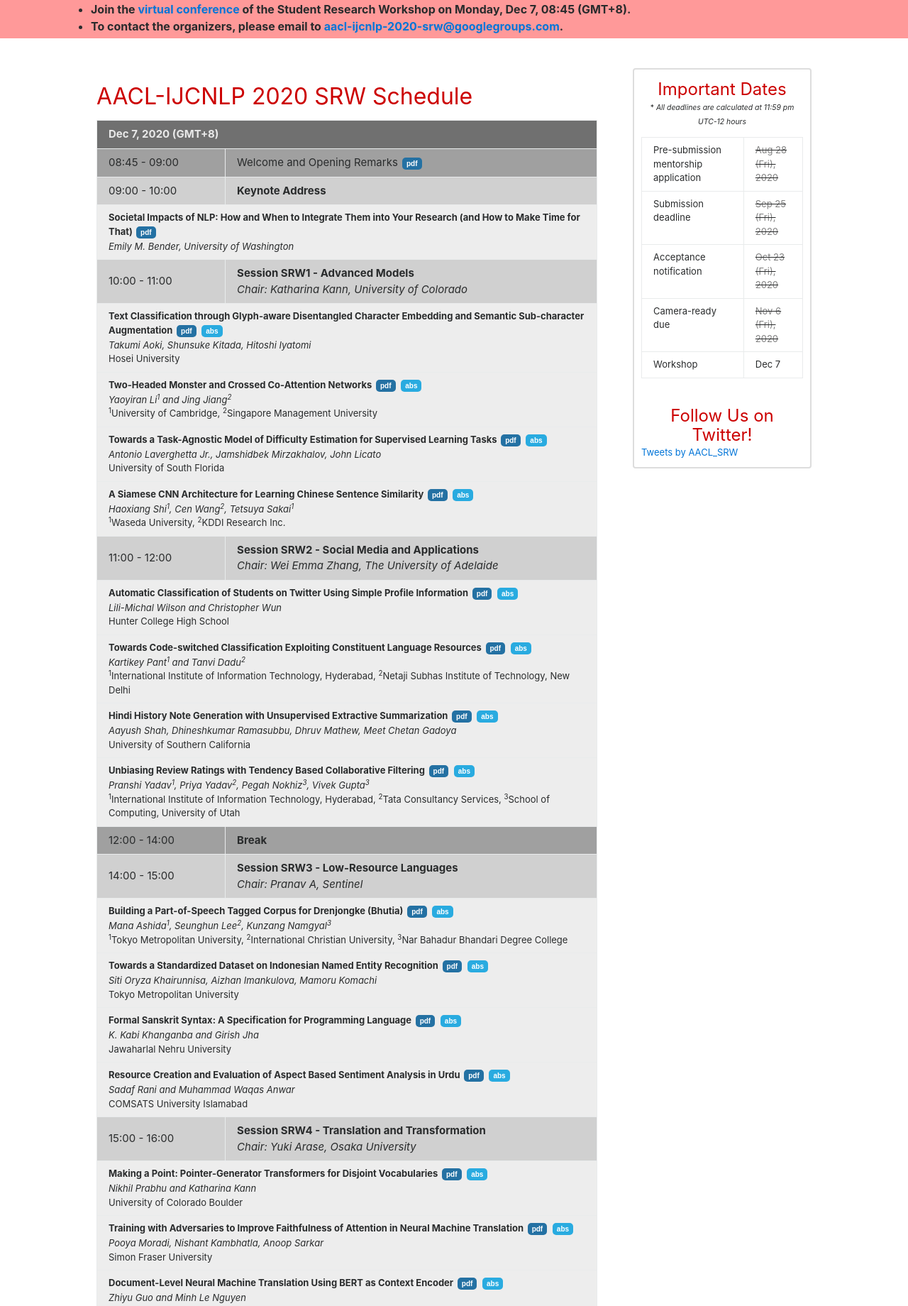
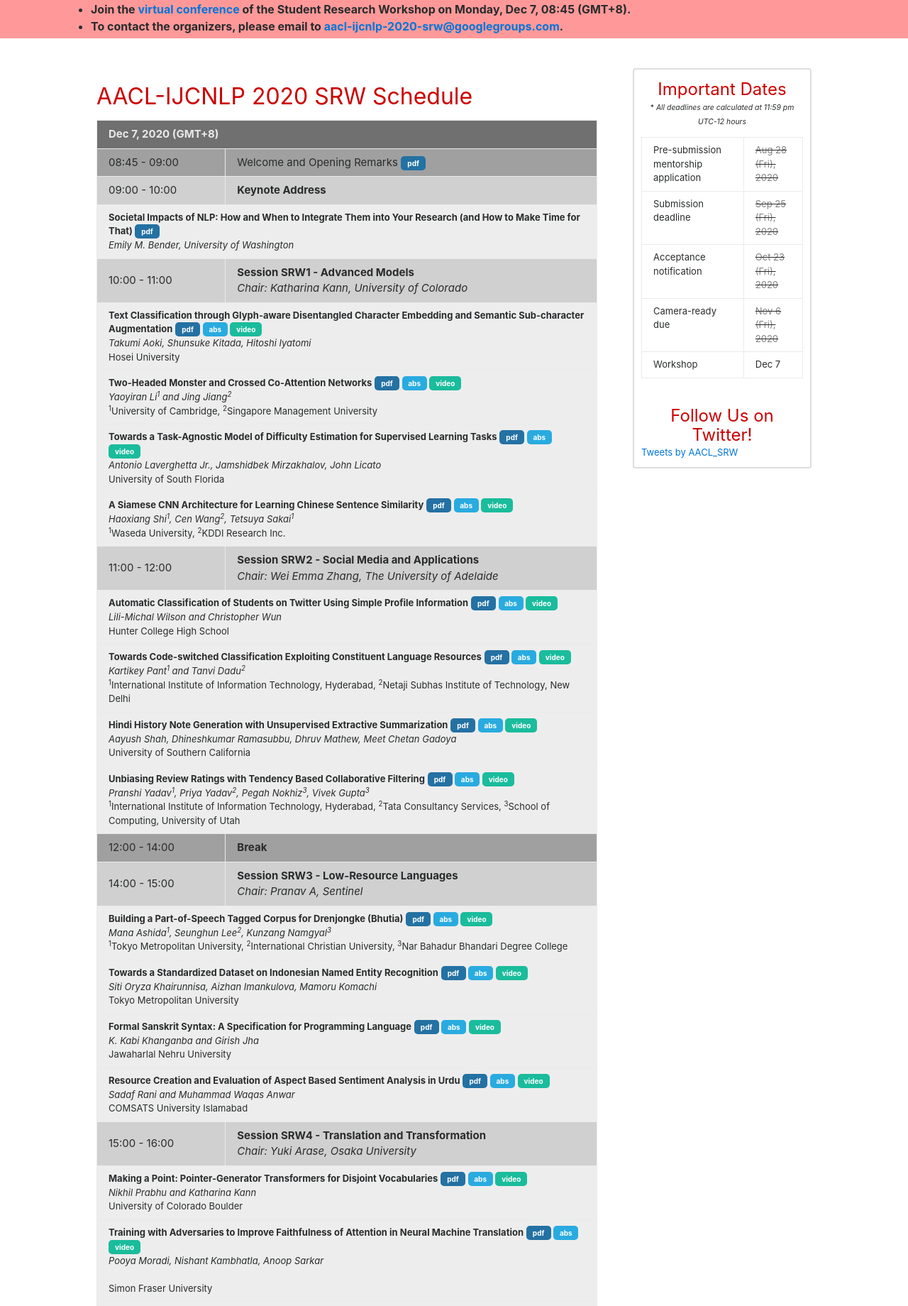
Before and after one commit to aacl2023-srw/aacl2023-srw.github.io, a Jekyll site: the page built from schedule.md, in a window 1280 px wide, cut to the strip 564-2404 px from the top of the page. Shown: the whole strip at 71% size. Built offline with Jekyll 4.4.1, drawn with Linux system fonts in a browser that asks for light colours; comment, search, counter and statistics services are not loaded; some of the changed text lies outside the part shown.

Commit message:
add video links

```diff
--- a/schedule.md
+++ b/schedule.md
@@ -6,23 +6,47 @@ order : 2
 ---
 
 <style>
-input {
-  font-size: 10px;
-  font-weight: bold;
-  color: white;
-  background: #29ABE0;
-  border-radius: 5px;
-  border:none;
-  margin: 2px;
+.abs_input, .abs_input:hover {
+    display: inline-block;
+    width: 35px;
+    height: 20px;
+    background: #29ABE0;
+    text-align: center;
+    text-decoration: none;
+    font-size: 10px;
+    font-weight: bold;
+    border-radius: 5px;
+    color: white;
+    font-weight: bold;
+    line-height: 20px;
 }
-.pdf_input {
-  font-size: 10px;
-  font-weight: bold;
-  color: white;
-  background: #2471A3;
-  border-radius: 5px;
-  border:none;
-  margin: 2px;
+.pdf_input, .pdf_input:hover {
+    display: inline-block;
+    width: 35px;
+    height: 20px;
+    background: #2471A3;
+    text-align: center;
+    text-decoration: none;
+    font-size: 10px;
+    font-weight: bold;
+    border-radius: 5px;
+    color: white;
+    font-weight: bold;
+    line-height: 20px;
+}
+.video_input, .video_input:hover {
+    display: inline-block;
+    width: 45px;
+    height: 20px;
+    background: #1ABC9C;
+    text-align: center;
+    text-decoration: none;
+    font-size: 10px;
+    font-weight: bold;
+    border-radius: 5px;
+    color: white;
+    font-weight: bold;
+    line-height: 20px;
 }
 </style>
 
@@ -33,7 +57,7 @@ input {
 <tr bgcolor="#a0a0a0">
   <td> 08:45 - 09:00 </td>
   <td> Welcome and Opening Remarks
-  <form action="{{ site.baseurl }}/pdfs/opening_remarks_aacl2020srw.pdf" style='display: inline;'> <input class='pdf_input' type='submit' value='pdf' /> </form>
+  <a class='pdf_input' href="{{ site.baseurl }}/pdfs/opening_remarks_aacl2020srw.pdf">pdf</a>
   </td>
 </tr>
 
@@ -45,7 +69,7 @@ input {
 <tr bgcolor="#ededed">
   <td colspan="2" style="font-size: small;">
   <b>Societal Impacts of NLP: How and When to Integrate Them into Your Research (and How to Make Time for That) </b>
-  <form action="{{ site.baseurl }}/pdfs/Bender-AACL-SRW-2020.pdf" style='display: inline;'> <input class='pdf_input' type='submit' value='pdf' /> </form>
+  <a class='pdf_input' href="{{ site.baseurl }}/pdfs/Bender-AACL-SRW-2020.pdf">pdf</a>
   <br>
   <i>Emily M. Bender, University of Washington</i>
   </td>
@@ -62,8 +86,10 @@ input {
 <tr bgcolor="#ededed">
   <td colspan="2" style="font-size: small;">
   <b>Text Classification through Glyph-aware Disentangled Character Embedding and Semantic Sub-character Augmentation</b>
-  <form action="https://www.aclweb.org/anthology/2020.aacl-srw.1.pdf" style='display: inline;'> <input class='pdf_input' type='submit' value='pdf' /> </form>
-  <form action="{{ site.baseurl }}/accepted/1040.html" style='display: inline;'> <input type='submit' value='abs' /> </form> <br>
+  <a class='pdf_input' href="https://www.aclweb.org/anthology/2020.aacl-srw.1.pdf">pdf</a>
+  <a class='abs_input' href="{{ site.baseurl }}/accepted/1040.html">abs</a>
+  <a class='video_input' href="https://www.youtube.com/watch?v=EWo5yKSJah0">video</a>
+  <br>
   <em>Takumi Aoki,&nbsp;Shunsuke Kitada,&nbsp;Hitoshi Iyatomi</em><br>
   Hosei University
   </td>
@@ -72,8 +98,10 @@ input {
 <tr bgcolor="#ededed">
   <td colspan="2" style="font-size: small;">
   <b>Two-Headed Monster and Crossed Co-Attention Networks</b>
-  <form action="https://www.aclweb.org/anthology/2020.aacl-srw.2.pdf" style='display: inline;'> <input class='pdf_input' type='submit' value='pdf' /> </form>
-  <form action="{{ site.baseurl }}/accepted/1049.html" style='display: inline;'> <input type='submit' value='abs' /> </form> <br>
+  <a class='pdf_input' href="https://www.aclweb.org/anthology/2020.aacl-srw.2.pdf">pdf</a>
+  <a class='abs_input' href="{{ site.baseurl }}/accepted/1049.html">abs</a>
+  <a class='video_input' href="https://www.youtube.com/watch?v=nCPzNX-ISXo">video</a>
+  <br>
   <em>Yaoyiran Li<sup>1</sup> and Jing Jiang<sup>2</sup></em><br>
   <sup>1</sup>University of Cambridge, <sup>2</sup>Singapore Management University
   </td>
@@ -82,8 +110,10 @@ input {
 <tr bgcolor="#ededed">
   <td colspan="2" style="font-size: small;">
   <b>Towards a Task-Agnostic Model of Difficulty Estimation for Supervised Learning Tasks</b>
-  <form action="https://www.aclweb.org/anthology/2020.aacl-srw.3.pdf" style='display: inline;'> <input class='pdf_input' type='submit' value='pdf' /> </form>
-  <form action="{{ site.baseurl }}/accepted/1052.html" style='display: inline;'> <input type='submit' value='abs' /> </form> <br>
+  <a class='pdf_input' href="https://www.aclweb.org/anthology/2020.aacl-srw.3.pdf">pdf</a>
+  <a class='abs_input' href="{{ site.baseurl }}/accepted/1052.html">abs</a>
+  <a class='video_input' href="https://www.youtube.com/watch?v=wE357GFpVv0">video</a>
+  <br>
   <em>Antonio Laverghetta Jr.,&nbsp;Jamshidbek Mirzakhalov,&nbsp;John Licato</em><br>
   University of South Florida
   </td>
@@ -92,8 +122,10 @@ input {
 <tr bgcolor="#ededed">
   <td colspan="2" style="font-size: small;">
   <b>A Siamese CNN Architecture for Learning Chinese Sentence Similarity</b>
-  <form action="https://www.aclweb.org/anthology/2020.aacl-srw.4.pdf" style='display: inline;'> <input class='pdf_input' type='submit' value='pdf' /> </form>
-  <form action="{{ site.baseurl }}/accepted/1062.html" style='display: inline;'> <input type='submit' value='abs' /> </form> <br>
+  <a class='pdf_input' href="https://www.aclweb.org/anthology/2020.aacl-srw.4.pdf">pdf</a>
+  <a class='abs_input' href="{{ site.baseurl }}/accepted/1062.html">abs</a>
+  <a class='video_input' href="https://www.youtube.com/watch?v=5BPTXR78LQE">video</a>
+  <br>
   <em>Haoxiang Shi<sup>1</sup>,&nbsp;Cen Wang<sup>2</sup>,&nbsp;Tetsuya Sakai<sup>1</sup></em><br>
   <sup>1</sup>Waseda University, <sup>2</sup>KDDI Research Inc.
   </td>
@@ -110,8 +142,10 @@ input {
 <tr bgcolor="#ededed">
   <td colspan="2" style="font-size: small;">
   <b>Automatic Classification of Students on Twitter Using Simple Profile Information</b>
-  <form action="https://www.aclweb.org/anthology/2020.aacl-srw.5.pdf" style='display: inline;'> <input class='pdf_input' type='submit' value='pdf' /> </form>
-  <form action="{{ site.baseurl }}/accepted/1050.html" style='display: inline;'> <input type='submit' value='abs' /> </form> <br>
+  <a class='pdf_input' href="https://www.aclweb.org/anthology/2020.aacl-srw.5.pdf">pdf</a>
+  <a class='abs_input' href="{{ site.baseurl }}/accepted/1050.html">abs</a>
+  <a class='video_input' href="https://www.youtube.com/watch?v=gLOvCNzahDI">video</a>
+  <br>
   <em>Lili-Michal Wilson and Christopher Wun</em><br>
   Hunter College High School
   </td>
@@ -120,8 +154,10 @@ input {
 <tr bgcolor="#ededed">
   <td colspan="2" style="font-size: small;">
   <b>Towards Code-switched Classification Exploiting Constituent Language Resources</b>
-  <form action="https://www.aclweb.org/anthology/2020.aacl-srw.6.pdf" style='display: inline;'> <input class='pdf_input' type='submit' value='pdf' /> </form>
-  <form action="{{ site.baseurl }}/accepted/1047.html" style='display: inline;'> <input type='submit' value='abs' /> </form> <br>
+  <a class='pdf_input' href="https://www.aclweb.org/anthology/2020.aacl-srw.6.pdf">pdf</a>
+  <a class='abs_input' href="{{ site.baseurl }}/accepted/1047.html">abs</a>
+  <a class='video_input' href="https://www.youtube.com/watch?v=6k1fKdsHbEA">video</a>
+  <br>
   <em>Kartikey Pant<sup>1</sup> and Tanvi Dadu<sup>2</sup></em><br>
   <sup>1</sup>International Institute of Information Technology, Hyderabad, <sup>2</sup>Netaji Subhas Institute of Technology, New Delhi
   </td>
@@ -130,8 +166,10 @@ input {
 <tr bgcolor="#ededed">
   <td colspan="2" style="font-size: small;">
   <b>Hindi History Note Generation with Unsupervised Extractive Summarization</b>
-  <form action="https://www.aclweb.org/anthology/2020.aacl-srw.7.pdf" style='display: inline;'> <input class='pdf_input' type='submit' value='pdf' /> </form>
-  <form action="{{ site.baseurl }}/accepted/1055.html" style='display: inline;'> <input type='submit' value='abs' /> </form> <br>
+  <a class='pdf_input' href="https://www.aclweb.org/anthology/2020.aacl-srw.7.pdf">pdf</a>
+  <a class='abs_input' href="{{ site.baseurl }}/accepted/1055.html">abs</a>
+  <a class='video_input' href="https://www.youtube.com/watch?v=5tNBxX16SrU">video</a>
+  <br>
   <em>Aayush Shah,&nbsp;Dhineshkumar Ramasubbu,&nbsp;Dhruv Mathew,&nbsp;Meet Chetan Gadoya</em><br>
   University of Southern California
   </td>
@@ -140,8 +178,10 @@ input {
 <tr bgcolor="#ededed">
   <td colspan="2" style="font-size: small;">
   <b>Unbiasing Review Ratings with Tendency Based Collaborative Filtering</b>
-  <form action="https://www.aclweb.org/anthology/2020.aacl-srw.8.pdf" style='display: inline;'> <input class='pdf_input' type='submit' value='pdf' /> </form>
-  <form action="{{ site.baseurl }}/accepted/1032.html" style='display: inline;'> <input type='submit' value='abs' /> </form> <br>
+  <a class='pdf_input' href="https://www.aclweb.org/anthology/2020.aacl-srw.8.pdf">pdf</a>
+  <a class='abs_input' href="{{ site.baseurl }}/accepted/1032.html">abs</a>
+  <a class='video_input' href="https://www.youtube.com/watch?v=ueZJDX36Un8">video</a>
+  <br>
   <em>Pranshi Yadav<sup>1</sup>,&nbsp;Priya Yadav<sup>2</sup>,&nbsp;Pegah Nokhiz<sup>3</sup>,&nbsp;Vivek Gupta<sup>3</sup></em><br>
   <sup>1</sup>International Institute of Information Technology, Hyderabad, <sup>2</sup>Tata Consultancy Services, <sup>3</sup>School of Computing, University of Utah
   </td>
@@ -163,8 +203,10 @@ input {
 <tr bgcolor="#ededed">
   <td colspan="2" style="font-size: small;">
   <b>Building a Part-of-Speech Tagged Corpus for Drenjongke (Bhutia)</b>
-  <form action="https://www.aclweb.org/anthology/2020.aacl-srw.9.pdf" style='display: inline;'> <input class='pdf_input' type='submit' value='pdf' /> </form>
-  <form action="{{ site.baseurl }}/accepted/1031.html" style='display: inline;'> <input type='submit' value='abs' /> </form> <br>
+  <a class='pdf_input' href="https://www.aclweb.org/anthology/2020.aacl-srw.9.pdf">pdf</a>
+  <a class='abs_input' href="{{ site.baseurl }}/accepted/1031.html">abs</a>
+  <a class='video_input' href="https://www.youtube.com/watch?v=V2A2okHK39U">video</a>
+  <br>
   <em>Mana Ashida<sup>1</sup>,&nbsp;Seunghun Lee<sup>2</sup>,&nbsp;Kunzang Namgyal<sup>3</sup></em><br>
   <sup>1</sup>Tokyo Metropolitan University, <sup>2</sup>International Christian University, <sup>3</sup>Nar Bahadur Bhandari Degree College
   </td>
@@ -173,8 +215,10 @@ input {
 <tr bgcolor="#ededed">
   <td colspan="2" style="font-size: small;">
   <b>Towards a Standardized Dataset on Indonesian Named Entity Recognition</b>
-  <form action="https://www.aclweb.org/anthology/2020.aacl-srw.10.pdf" style='display: inline;'> <input class='pdf_input' type='submit' value='pdf' /> </form>
-  <form action="{{ site.baseurl }}/accepted/1035.html" style='display: inline;'> <input type='submit' value='abs' /> </form> <br>
+  <a class='pdf_input' href="https://www.aclweb.org/anthology/2020.aacl-srw.10.pdf">pdf</a>
+  <a class='abs_input' href="{{ site.baseurl }}/accepted/1035.html">abs</a>
+  <a class='video_input' href="https://www.youtube.com/watch?v=sTQoQxiO7qQ">video</a>
+  <br>
   <em>Siti Oryza Khairunnisa,&nbsp;Aizhan Imankulova,&nbsp;Mamoru Komachi</em><br>
   Tokyo Metropolitan University
   </td>
@@ -183,8 +227,10 @@ input {
 <tr bgcolor="#ededed">
   <td colspan="2" style="font-size: small;">
   <b>Formal Sanskrit Syntax: A Specification for Programming Language</b>
-  <form action="https://www.aclweb.org/anthology/2020.aacl-srw.11.pdf" style='display: inline;'> <input class='pdf_input' type='submit' value='pdf' /> </form>
-  <form action="{{ site.baseurl }}/accepted/1046.html" style='display: inline;'> <input type='submit' value='abs' /> </form> <br>
+  <a class='pdf_input' href="https://www.aclweb.org/anthology/2020.aacl-srw.11.pdf">pdf</a>
+  <a class='abs_input' href="{{ site.baseurl }}/accepted/1046.html">abs</a>
+  <a class='video_input' href="https://www.youtube.com/watch?v=-lnZkzG4elk">video</a>
+  <br>
   <em>K. Kabi Khanganba and Girish Jha</em><br>
   Jawaharlal Nehru University
   </td>
@@ -193,8 +239,10 @@ input {
 <tr bgcolor="#ededed">
   <td colspan="2" style="font-size: small;">
   <b>Resource Creation and Evaluation of Aspect Based Sentiment Analysis in Urdu</b>
-  <form action="https://www.aclweb.org/anthology/2020.aacl-srw.12.pdf" style='display: inline;'> <input class='pdf_input' type='submit' value='pdf' /> </form>
-  <form action="{{ site.baseurl }}/accepted/1019.html" style='display: inline;'> <input type='submit' value='abs' /> </form> <br>
+  <a class='pdf_input' href="https://www.aclweb.org/anthology/2020.aacl-srw.12.pdf">pdf</a>
+  <a class='abs_input' href="{{ site.baseurl }}/accepted/1019.html">abs</a>
+  <a class='video_input' href="https://www.youtube.com/watch?v=aLQE4yOCJdg">video</a>
+  <br>
   <em>Sadaf Rani and Muhammad Waqas Anwar</em><br>
   COMSATS University Islamabad
   </td>
@@ -211,8 +259,10 @@ input {
 <tr bgcolor="#ededed">
   <td colspan="2" style="font-size: small;">
   <b>Making a Point: Pointer-Generator Transformers for Disjoint Vocabularies</b>
-  <form action="https://www.aclweb.org/anthology/2020.aacl-srw.13.pdf" style='display: inline;'> <input class='pdf_input' type='submit' value='pdf' /> </form>
-  <form action="{{ site.baseurl }}/accepted/1059.html" style='display: inline;'> <input type='submit' value='abs' /> </form> <br>
+  <a class='pdf_input' href="https://www.aclweb.org/anthology/2020.aacl-srw.13.pdf">pdf</a>
+  <a class='abs_input' href="{{ site.baseurl }}/accepted/1059.html">abs</a>
+  <a class='video_input' href="https://www.youtube.com/watch?v=6cUeKRhQzVs">video</a>
+  <br>
   <em>Nikhil Prabhu and Katharina Kann</em><br>
   University of Colorado Boulder
   </td>
@@ -221,9 +271,12 @@ input {
 <tr bgcolor="#ededed">
   <td colspan="2" style="font-size: small;">
   <b>Training with Adversaries to Improve Faithfulness of Attention in Neural Machine Translation</b>
-  <form action="https://www.aclweb.org/anthology/2020.aacl-srw.14.pdf" style='display: inline;'> <input class='pdf_input' type='submit' value='pdf' /> </form>
-  <form action="{{ site.baseurl }}/accepted/1051.html" style='display: inline;'> <input type='submit' value='abs' /> </form> <br>
+  <a class='pdf_input' href="https://www.aclweb.org/anthology/2020.aacl-srw.14.pdf">pdf</a>
+  <a class='abs_input' href="{{ site.baseurl }}/accepted/1051.html">abs</a>
+  <a class='video_input' href="https://www.youtube.com/watch?v=imS9LLGHIg0">video</a>
+  <br>
   <em>Pooya Moradi,&nbsp;Nishant Kambhatla,&nbsp;Anoop Sarkar</em><br>
+  <br>
   Simon Fraser University
   </td>
 </tr>
@@ -231,8 +284,10 @@ input {
 <tr bgcolor="#ededed">
   <td colspan="2" style="font-size: small;">
   <b>Document-Level Neural Machine Translation Using BERT as Context Encoder</b>
-  <form action="https://www.aclweb.org/anthology/2020.aacl-srw.15.pdf" style='display: inline;'> <input class='pdf_input' type='submit' value='pdf' /> </form>
-  <form action="{{ site.baseurl }}/accepted/1064.html" style='display: inline;'> <input type='submit' value='abs' /> </form> <br>
+  <a class='pdf_input' href="https://www.aclweb.org/anthology/2020.aacl-srw.15.pdf">pdf</a>
+  <a class='abs_input' href="{{ site.baseurl }}/accepted/1064.html">abs</a>
+  <a class='video_input' href="https://www.youtube.com/watch?v=1DKdOmenTGs">video</a>
+  <br>
   <em>Zhiyu Guo and Minh Le Nguyen</em><br>
   Japan Advanced Institute of Science and Technology
   </td>
@@ -241,8 +296,10 @@ input {
 <tr bgcolor="#ededed">
   <td colspan="2" style="font-size: small;">
   <b>A Review of Cross-Domain Text-to-SQL Models</b>
-  <form action="https://www.aclweb.org/anthology/2020.aacl-srw.16.pdf" style='display: inline;'> <input class='pdf_input' type='submit' value='pdf' /> </form>
-  <form action="{{ site.baseurl }}/accepted/1029.html" style='display: inline;'> <input type='submit' value='abs' /> </form> <br>
+  <a class='pdf_input' href="https://www.aclweb.org/anthology/2020.aacl-srw.16.pdf">pdf</a>
+  <a class='abs_input' href="{{ site.baseurl }}/accepted/1029.html">abs</a>
+  <a class='video_input' href="https://www.youtube.com/watch?v=tCQJ7nYmE28">video</a>
+  <br>
   <em>Yujian Gan<sup>1</sup>,&nbsp;Matthew Purver<sup>1</sup>,&nbsp;John R. Woodward<sup>2</sup></em><br>
   <sup>1</sup>Queen Mary University of London, <sup>2</sup>QMUL
   </td>
@@ -259,8 +316,10 @@ input {
 <tr bgcolor="#ededed">
   <td colspan="2" style="font-size: small;">
   <b>Multi-task Learning for Automated Essay Scoring with Sentiment Analysis</b>
-  <form action="https://www.aclweb.org/anthology/2020.aacl-srw.17.pdf" style='display: inline;'> <input class='pdf_input' type='submit' value='pdf' /> </form>
-  <form action="{{ site.baseurl }}/accepted/1054.html" style='display: inline;'> <input type='submit' value='abs' /> </form> <br>
+  <a class='pdf_input' href="https://www.aclweb.org/anthology/2020.aacl-srw.17.pdf">pdf</a>
+  <a class='abs_input' href="{{ site.baseurl }}/accepted/1054.html">abs</a>
+  <a class='video_input' href="https://www.youtube.com/watch?v=9nLvWVyPaEA">video</a>
+  <br>
   <em>Panitan Muangkammuen and Fumiyo Fukumoto</em><br>
   University of Yamanashi
   </td>
@@ -269,8 +328,10 @@ input {
 <tr bgcolor="#ededed">
   <td colspan="2" style="font-size: small;">
   <b>Aspect Extraction Using Coreference Resolution and Unsupervised Filtering</b>
-  <form action="https://www.aclweb.org/anthology/2020.aacl-srw.18.pdf" style='display: inline;'> <input class='pdf_input' type='submit' value='pdf' /> </form>
-  <form action="{{ site.baseurl }}/accepted/1023.html" style='display: inline;'> <input type='submit' value='abs' /> </form> <br>
+  <a class='pdf_input' href="https://www.aclweb.org/anthology/2020.aacl-srw.18.pdf">pdf</a>
+  <a class='abs_input' href="{{ site.baseurl }}/accepted/1023.html">abs</a>
+  <a class='video_input' href="https://www.youtube.com/watch?v=loBB3lC5PJY">video</a>
+  <br>
   <em>Deon Mai and Wei Emma Zhang</em><br>
   The University of Adelaide
   </td>
@@ -279,8 +340,10 @@ input {
 <tr bgcolor="#ededed">
   <td colspan="2" style="font-size: small;">
   <b>GRUBERT: A GRU-Based Method to Fuse BERT Hidden Layers for Twitter Sentiment Analysis</b>
-  <form action="https://www.aclweb.org/anthology/2020.aacl-srw.19.pdf" style='display: inline;'> <input class='pdf_input' type='submit' value='pdf' /> </form>
-  <form action="{{ site.baseurl }}/accepted/1025.html" style='display: inline;'> <input type='submit' value='abs' /> </form> <br>
+  <a class='pdf_input' href="https://www.aclweb.org/anthology/2020.aacl-srw.19.pdf">pdf</a>
+  <a class='abs_input' href="{{ site.baseurl }}/accepted/1025.html">abs</a>
+  <a class='video_input' href="https://www.youtube.com/watch?v=8fZrvMvo4OI">video</a>
+  <br>
   <em>Leo Horne,&nbsp;Matthias Matti,&nbsp;Pouya Pourjafar,&nbsp;Zuowen Wang</em><br>
   ETH Zurich
   </td>
@@ -289,8 +352,10 @@ input {
 <tr bgcolor="#ededed">
   <td colspan="2" style="font-size: small;">
   <b>Exploring Statistical and Neural Models for Noun Ellipsis Detection and Resolution in English</b>
-  <form action="https://www.aclweb.org/anthology/2020.aacl-srw.20.pdf" style='display: inline;'> <input class='pdf_input' type='submit' value='pdf' /> </form>
-  <form action="{{ site.baseurl }}/accepted/1017.html" style='display: inline;'> <input type='submit' value='abs' /> </form> <br>
+  <a class='pdf_input' href="https://www.aclweb.org/anthology/2020.aacl-srw.20.pdf">pdf</a>
+  <a class='abs_input' href="{{ site.baseurl }}/accepted/1017.html">abs</a>
+  <a class='video_input' href="https://www.youtube.com/watch?v=Dh7WCNejGpo">video</a>
+  <br>
   <em>Payal Khullar</em><br>
   International Institute of Information Technology, Hyderabad
   </td>
@@ -307,8 +372,10 @@ input {
 <tr bgcolor="#ededed">
   <td colspan="2" style="font-size: small;">
   <b>MRC Examples Answerable by BERT without a Question Are Less Effective in MRC Model Training</b>
-  <form action="https://www.aclweb.org/anthology/2020.aacl-srw.21.pdf" style='display: inline;'> <input class='pdf_input' type='submit' value='pdf' /> </form>
-  <form action="{{ site.baseurl }}/accepted/1058.html" style='display: inline;'> <input type='submit' value='abs' /> </form> <br>
+  <a class='pdf_input' href="https://www.aclweb.org/anthology/2020.aacl-srw.21.pdf">pdf</a>
+  <a class='abs_input' href="{{ site.baseurl }}/accepted/1058.html">abs</a>
+  <a class='video_input' href="https://www.youtube.com/watch?v=ofh5JaaFDD8">video</a>
+  <br>
   <em>Hongyu Li<sup>1</sup>,&nbsp;Tengyang Chen<sup>1</sup>,&nbsp;Shuting Bai<sup>1</sup>,&nbsp;Takehito Utsuro<sup>1</sup>,&nbsp;Yasuhide Kawada<sup>2</sup></em><br>
   <sup>1</sup>University of Tsukuba, <sup>2</sup>Logworks Co., Ltd.
   </td>
@@ -317,8 +384,9 @@ input {
 <tr bgcolor="#ededed">
   <td colspan="2" style="font-size: small;">
   <b>Text Simplification with Reinforcement Learning Using Supervised Rewards on Grammaticality, Meaning Preservation, and Simplicity</b>
-  <form action="https://www.aclweb.org/anthology/2020.aacl-srw.22.pdf" style='display: inline;'> <input class='pdf_input' type='submit' value='pdf' /> </form>
-  <form action="{{ site.baseurl }}/accepted/1027.html" style='display: inline;'> <input type='submit' value='abs' /> </form> <br>
+  <a class='pdf_input' href="https://www.aclweb.org/anthology/2020.aacl-srw.22.pdf">pdf</a>
+  <a class='abs_input' href="{{ site.baseurl }}/accepted/1027.html">abs</a>
+  <br>
   <em>Akifumi Nakamachi,&nbsp;Tomoyuki Kajiwara,&nbsp;Yuki Arase</em><br>
   Osaka University
   </td>
@@ -327,8 +395,10 @@ input {
 <tr bgcolor="#ededed">
   <td colspan="2" style="font-size: small;">
   <b>Label Representations in Modeling Classification as Text Generation</b>
-  <form action="https://www.aclweb.org/anthology/2020.aacl-srw.23.pdf" style='display: inline;'> <input class='pdf_input' type='submit' value='pdf' /> </form>
-  <form action="{{ site.baseurl }}/accepted/1066.html" style='display: inline;'> <input type='submit' value='abs' /> </form> <br>
+  <a class='pdf_input' href="https://www.aclweb.org/anthology/2020.aacl-srw.23.pdf">pdf</a>
+  <a class='abs_input' href="{{ site.baseurl }}/accepted/1066.html">abs</a>
+  <a class='video_input' href="https://www.youtube.com/watch?v=G_MWiCsjtGI">video</a>
+  <br>
   <em>Xinyi Chen<sup>1</sup>,&nbsp;Jingxian Xu<sup>1</sup>,&nbsp;Alex Wang<sup>2</sup></em><br>
   <sup>1</sup>New York University Shanghai, <sup>2</sup>New York University
   </td>
@@ -337,8 +407,10 @@ input {
 <tr bgcolor="#ededed">
   <td colspan="2" style="font-size: small;">
   <b>Generating Inflectional Errors for Grammatical Error Correction in Hindi</b>
-  <form action="https://www.aclweb.org/anthology/2020.aacl-srw.24.pdf" style='display: inline;'> <input class='pdf_input' type='submit' value='pdf' /> </form>
-  <form action="{{ site.baseurl }}/accepted/1039.html" style='display: inline;'> <input type='submit' value='abs' /> </form> <br>
+  <a class='pdf_input' href="https://www.aclweb.org/anthology/2020.aacl-srw.24.pdf">pdf</a>
+  <a class='abs_input' href="{{ site.baseurl }}/accepted/1039.html">abs</a>
+  <a class='video_input' href="https://www.youtube.com/watch?v=AmrytWliX1E">video</a>
+  <br>
   <em>Ankur Sonawane,&nbsp;Sujeet Kumar Vishwakarma,&nbsp;Bhavana Srivastava,&nbsp;Anil Kumar Singh</em><br>
   Indian Institute of Technology (BHU)
   </td>
```
Also changed, not shown: program.md (+48 -24 lines).
